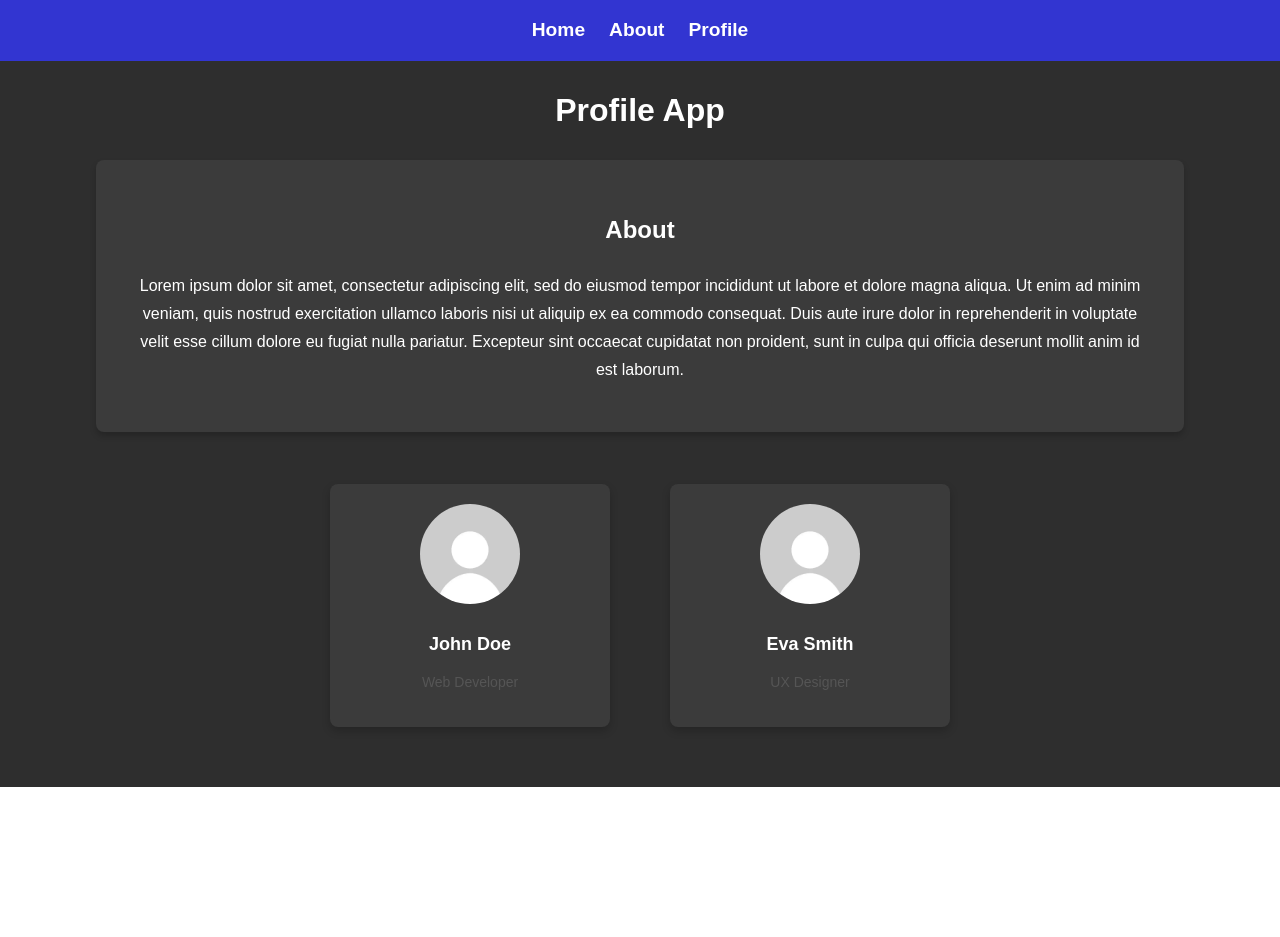
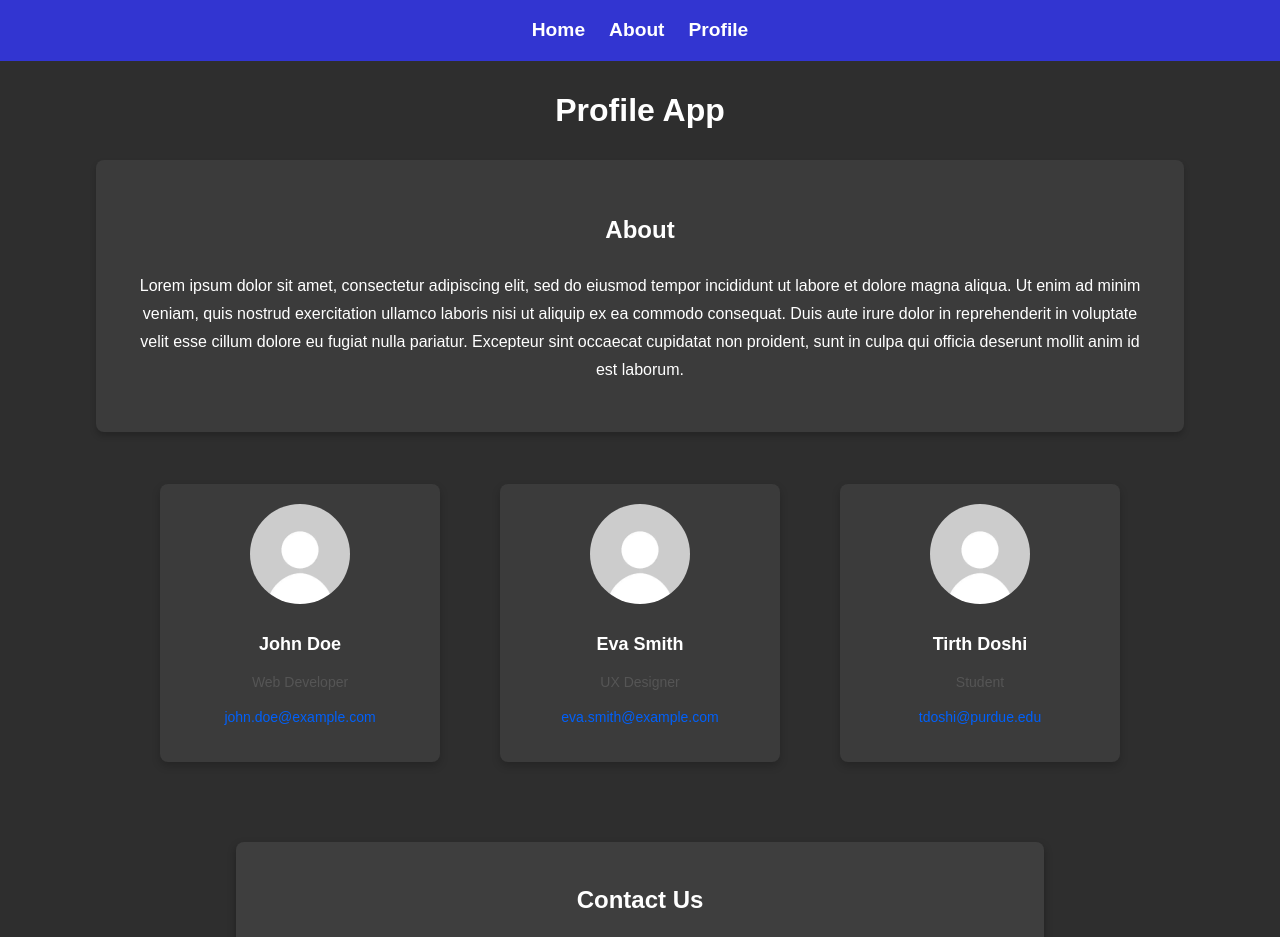
Before and after one commit to tdoshi123/my-react-app, a React (Vite) app: page / in a window 1280 px wide. Shown: the top 937 px of the page. Before the commit the page ends 800 px from the top, so only its background shows below. Built offline with nearby package versions, Linux system fonts and the light colour scheme.

Commit message:
13th commit

```diff
--- a/src/App.jsx
+++ b/src/App.jsx
@@ -1,9 +1,10 @@
 import React from "react";
-import "./styles/app.css";
-import "./styles/card1.css";
-import "./styles/card2.css";
+import "./app.css";
 import Header from "./components/header";
 import Introduction from "./components/introduction";
+import Wrapper from "./components/wrapper";
+import Card from "./components/card";
+import ContactUs from "./components/contactus";
 import johnDoeImage from "./assets/images/no-dp_16.webp";
 
 function App() {
@@ -15,25 +16,51 @@ function App() {
 
   const introContent = "Lorem ipsum dolor sit amet, consectetur adipiscing elit, sed do eiusmod tempor incididunt ut labore et dolore magna aliqua. Ut enim ad minim veniam, quis nostrud exercitation ullamco laboris nisi ut aliquip ex ea commodo consequat. Duis aute irure dolor in reprehenderit in voluptate velit esse cillum dolore eu fugiat nulla pariatur. Excepteur sint occaecat cupidatat non proident, sunt in culpa qui officia deserunt mollit anim id est laborum.";
 
+  const cardData = [
+    {
+      image: johnDoeImage,
+      name: "John Doe",
+      role: "Web Developer",
+      email: "john.doe@example.com",
+    },
+    {
+      image: johnDoeImage,
+      name: "Eva Smith",
+      role: "UX Designer",
+      email: "eva.smith@example.com",
+    },
+    {
+      image: johnDoeImage,
+      name: "Tirth Doshi",
+      role: "Student",
+      email: "tdoshi@purdue.edu",
+    }
+  ];
+
   return (
     <div className="app">
       <Header links={navLinks} />
       <h1 className="title">Profile App</h1>
       <Introduction heading="About" content={introContent} />
 
-      <div className="profiles-container">
-        <div className="profile-card card1">
-          <img src={johnDoeImage} alt="John Doe" />
-          <h3>John Doe</h3>
-          <p>Web Developer</p>
-        </div>
+      <Wrapper>
+        {cardData.map((card, index) => (
+          <Card
+            key={index}
+            image={card.image}
+            name={card.name}
+            role={card.role}
+            email={card.email}
+          />
+        ))}
+      </Wrapper>
 
-        <div className="profile-card card2">
-          <img src={johnDoeImage} alt="Eva Smith" />
-          <h3>Eva Smith</h3>
-          <p>UX Designer</p>
-        </div>
-      </div>
+      <Wrapper>
+        <ContactUs
+          heading="Contact Us"
+          message="We'd love to hear any suggestions from our loyal customers! Please reach out to tdoshi@purdue.edu concerning any inquiries."
+        />
+      </Wrapper>
     </div>
   );
 }
--- a/src/styles/app.css
+++ b/src/app.css
@@ -25,3 +25,25 @@ body {
   margin-top: 20px;
   margin-bottom: 40px;
 }
+
+.contact-us {
+  border-radius: 8px;
+  padding: 20px;
+  width: 60%;
+  text-align: center;
+  margin: 20px auto;
+  background-color: #3E3E3E;
+  box-shadow: 0 4px 8px rgba(0, 0, 0, 0.3);
+}
+
+.contact-us h2 {
+  margin-bottom: 10px;
+  font-size: 1.5rem;
+  font-weight: bold;
+  color: white;
+}
+
+.contact-us p {
+  font-size: 1rem;
+  color: #D3D3D3;
+}
--- /dev/null
+++ b/src/components/card.jsx
@@ -0,0 +1,23 @@
+import React from "react";
+import PropTypes from "prop-types";
+import "../styles/card.css";
+
+function Card({ image, name, role, email }) {
+  return (
+    <div className="profile-card">
+      <img src={image} alt={name} />
+      <h3>{name}</h3>
+      <p>{role}</p>
+      <p className="email">{email}</p>
+    </div>
+  );
+}
+
+Card.propTypes = {
+  image: PropTypes.string.isRequired,
+  name: PropTypes.string.isRequired,
+  role: PropTypes.string.isRequired,
+  email: PropTypes.string.isRequired,
+};
+
+export default Card;
--- /dev/null
+++ b/src/components/contactus.jsx
@@ -0,0 +1,23 @@
+import React from "react";
+import PropTypes from "prop-types";
+
+const ContactUs = ({ heading, message }) => {
+  return (
+    <div className="contact-us">
+      <h2>{heading}</h2>
+      <p>{message}</p>
+    </div>
+  );
+};
+
+ContactUs.defaultProps = {
+  heading: "Contact Us",
+  message: "Feel free to reach out to us anytime!",
+};
+
+ContactUs.propTypes = {
+  heading: PropTypes.string,
+  message: PropTypes.string,
+};
+
+export default ContactUs;
--- /dev/null
+++ b/src/components/wrapper.jsx
@@ -0,0 +1,13 @@
+import React from "react";
+import PropTypes from "prop-types";
+import "../app.css";
+
+function Wrapper({ children }) {
+    return <div className="profiles-container">{children}</div>;
+}
+
+Wrapper.propTypes = {
+    children: PropTypes.node.isRequired,
+};
+
+export default Wrapper;
--- a/src/styles/card2.css
+++ b/src/styles/card.css
@@ -1,4 +1,4 @@
-.card2 {
+.profile-card {
     border-radius: 8px;
     padding: 20px;
     width: 240px;
@@ -6,22 +6,28 @@
     box-shadow: 0 4px 8px rgba(0, 0, 0, 0.2);
     background-color: #3B3B3B;
     margin: 20px;
-  }
+}
 
-  .card2 img {
+.profile-card img {
     width: 100px;
     height: 100px;
     margin-bottom: 10px;
     border-radius: 50%;
     object-fit: cover;
-  }
+}
 
-  .card2 h3 {
+.profile-card h3 {
     margin: 10px 0 5px;
     font-size: 18px;
-  }
+}
 
-  .card2 p {
+.profile-card p {
     font-size: 14px;
     color: #555;
-  }
+}
+
+.profile-card .email {
+    font-size: 14px;
+    color: #0060fa;
+    margin-top: 5px;
+}
--- a/src/styles/card1.css
+++ /dev/null
@@ -1,27 +0,0 @@
-.card1 {
-    border-radius: 8px;
-    padding: 20px;
-    width: 240px;
-    text-align: center;
-    box-shadow: 0 4px 8px rgba(0, 0, 0, 0.2);
-    background-color: #3B3B3B;
-    margin: 20px;
-  }
-
-  .card1 img {
-    width: 100px;
-    height: 100px;
-    margin-bottom: 10px;
-    border-radius: 50%;
-    object-fit: cover;
-  }
-
-  .card1 h3 {
-    margin: 10px 0 5px;
-    font-size: 18px;
-  }
-
-  .card1 p {
-    font-size: 14px;
-    color: #555;
-  }
```
